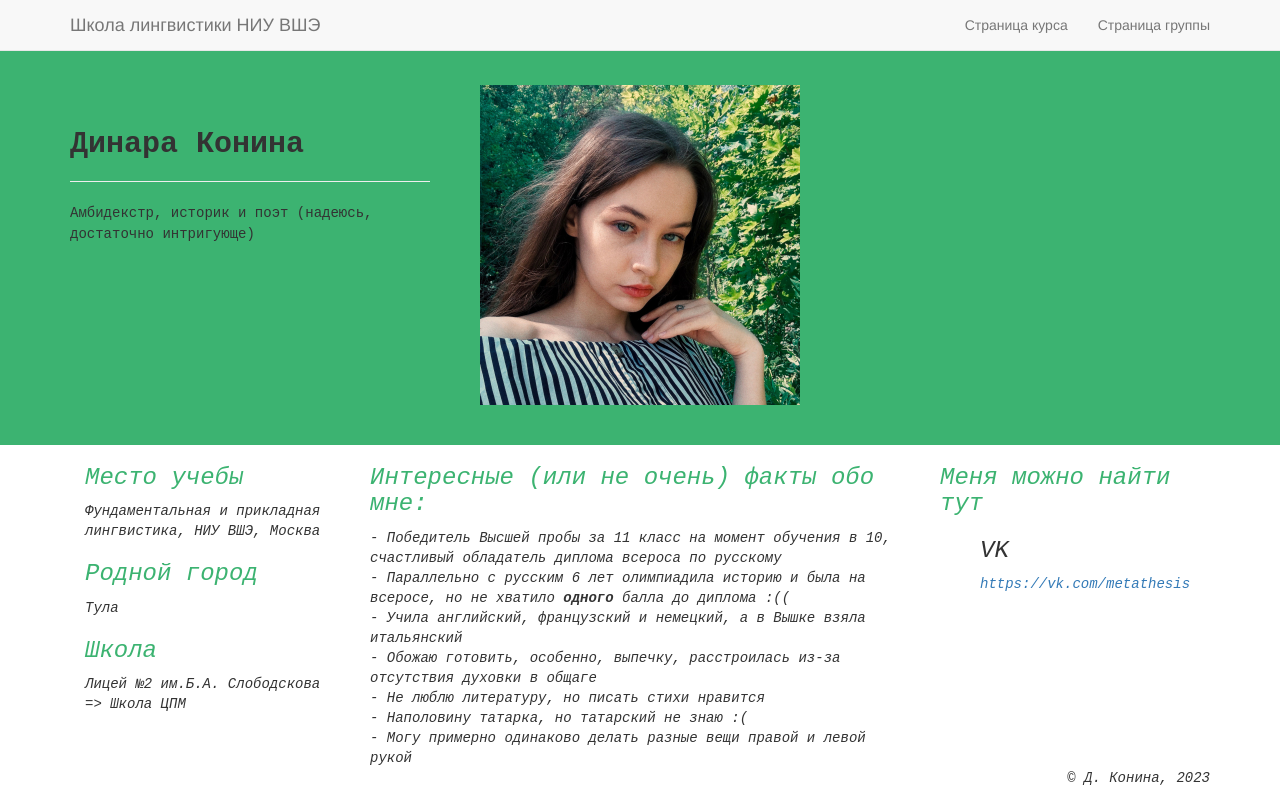
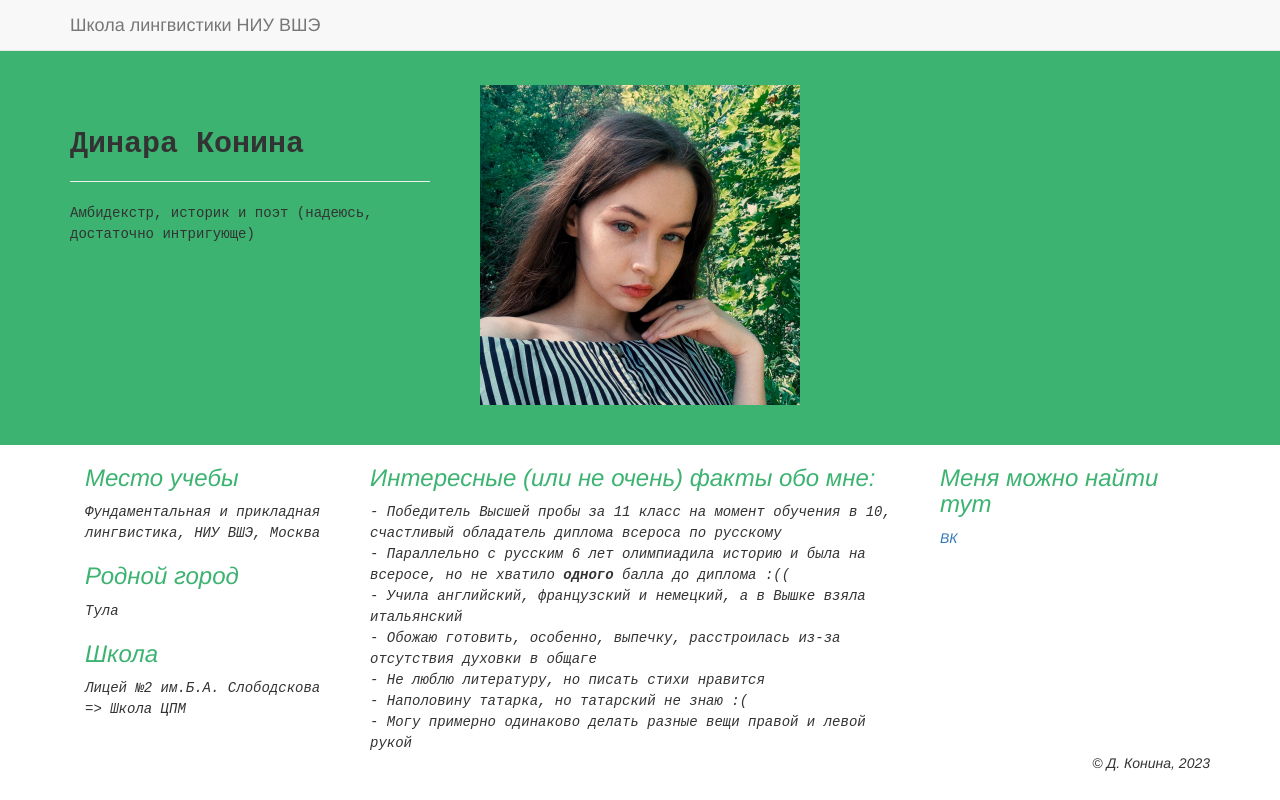
Before and after one commit to DrKonina/lingdata, a plain HTML site: page mywebpage/index.html in a window 1280 px wide. Drawn offline with nearby package versions, Linux system fonts and the light colour scheme.

Commit message:
Update index.html

```diff
--- a/mywebpage/index.html
+++ b/mywebpage/index.html
@@ -1,10 +1,6 @@
 <!doctype html>
 
-<!-- так в HTML обозначаются комментарии. Выше вы видите объявление типа документа (DOCTYPE), так браузер понимает, что код ниже нужно интерпретировать как html -->
-
 <html>
-
-<!-- зона заголовка html, тег <title> - строка, которую браузер отображает на вкладках над страницами, <meta> и <link> сообщают технические сведения для браузера, например, что файл имеет кодировку Юникод (utf-8) -->
 
 	<head>
 		<title>Личная страница Динары Кониной</title>
@@ -16,61 +12,53 @@
 
 		<!-- Bootstrap Core CSS -->
 		<link href="https://maxcdn.bootstrapcdn.com/bootstrap/3.3.7/css/bootstrap.min.css" rel="stylesheet" media="screen">
-<!-- Эта страница сделана с помощью bootstrap - популярной библиотеки для создания и настройки сайтов. Ниже вы увидите, что многие теги содержат атрибуты class - bootstrap содержит шаблоны, как такие элементы красиво оформить -->
 
 	</head>
 
-<!-- body - главная, содержательная часть страницы. Контент на этой странице делится на меню (nav), "шапку" (header), "подвал" (footer) и все остальное (мы заключили остаток в тег section) -->
+
 	<body>
 
-<!-- меню (navigation bar) -->
 
 		<nav id="mainNav" class="navbar navbar-default navbar-fixed-top navbar-custom">
 
-<!-- div - это контейнеры - коробочки с текстом и/или графикой, которые можно вкладывать друг в друга. Пристально смотреть на теги в этой части кода не нужно -->
 			<div class="container">
 				<div class="navbar-header">
 					<a href="https://ling.hse.ru/" class="navbar-brand">Школа лингвистики НИУ ВШЭ</a>
 				</div>
 				<nav class="collapse navbar-collapse" id="bs-navbar">
 					<ul class="nav navbar-nav navbar-right">
-						<li> <a href="https://lingvocodes.github.io/HSEinfo/ba-ling-2023/index.html">Страница курса</a> </li>
-						<li> <a href="https://lingvocodes.github.io/HSEinfo/ba-ling-2021/latin_.html">Страница группы</a> </li>
-<!-- поправьте номер группы в URL, если нужно (от 1 до 4) -->
+
 					</ul>
 				</nav>
 			</div>
 		</nav>
 
-<!-- начинается шапка. у тега header есть атрибут style, который задает цвет фона и отступы. поменяйте значения атрибутов и посмотрите, как изменится страница -->
 
 		<header style="background-color:mediumseagreen; padding-top:65px; ">
 			<div class="container">
 				<div class="row">
 					<div class="col-md-4">
 						<br><br>
-<!-- здесь и дальше нужно поменять весь содержательный текст, чтобы получилась ваша личная страница -->
+
 						<h2><b><tt>Динара Конина</tt></b></h2>
-						<hr> <!-- это горизонтальная линия -->
-						<tt>Амбидекстр, историк и поэт (надеюсь, достаточно интригующе)
+						<hr>
+						<tt>Амбидекстр, историк и поэт (надеюсь, достаточно интригующе)</tt>
 					</div>
 					<div class="col-md-4">
-<!-- img - тег для вставки изображений. Мы использовали атрибут style, чтобы задать размер изображения и ширину рамки-->
-<!-- Измените URL на URL вашей фотографии, а также настройте размер изображения -->
+
 <img src="https://raw.githubusercontent.com/DrKonina/lingdata/main/mywebpage/photo.jpg" style="height:320px; margin:20px 20px 40px 20px; " >
 					</div>
 				</div>
 			</div>
 		</header>
 
-<!-- часть страницы, которая под шапкой -->
+
 		<section id="portfolio">
 			<div class="container">
 
-<!-- атрибут col-md-... говорит, что контент будет разделен на несколько столбцов, их ширина соотносится как 3 - 6 - 3 (Bootstrap использует воображаемую сетку из 12 равных по ширине колонок) -->
+
 				<div class="col-md-3">
 
-<!-- <article> не влияет на оформление, но помогает структурировать контент на осмысленые разделы -->
 					<article>
 						<h3 style= "color:mediumseagreen"><i>Место учебы</h3>
 						<tt>Фундаментальная и прикладная лингвистика, НИУ ВШЭ, Москва</tt>
@@ -81,8 +69,7 @@
 					</article>
 					<article>
 						<h3 style= "color:mediumseagreen">Школа</h3>
-<!-- когда будете менять текст, не используйте бюрократических слов типа ГБОУ СОШ, ну пожаалуйста -->
-						<tt>Лицей №2 им.Б.А. Слободскова => Школа ЦПМ </tt>
+						<tt>Лицей №2 им.Б.А. Слободскова => Школа ЦПМ</tt>
 					</article>
 				</div>
 
@@ -101,16 +88,11 @@
 
 				<div class="col-md-3">
 					<h3 style= "color:mediumseagreen">Меня можно найти тут</h3>
-<!-- тег <ul> - unordered list. Еще бывает тег <ol> -->
-					<ul>
-						<h3>VK</h3>
-						<a>https://vk.com/metathesis</a>
-					</ul>
+						<a href="https://vk.com/metathesis">ВК</a>
 				</div>
 			</div>
 		</section>
 
-<!-- это подвал. В этой части страницы обычно ставят копирайт (с помощью символа &copy;) и пишут об истории создания страницы. Поставьте свой копирайт -->
 		<footer class="bs-docs-footer">
 			<div class="container">
 				<p style="text-align:right; ">&copy; Д. Конина, 2023</p>
```
